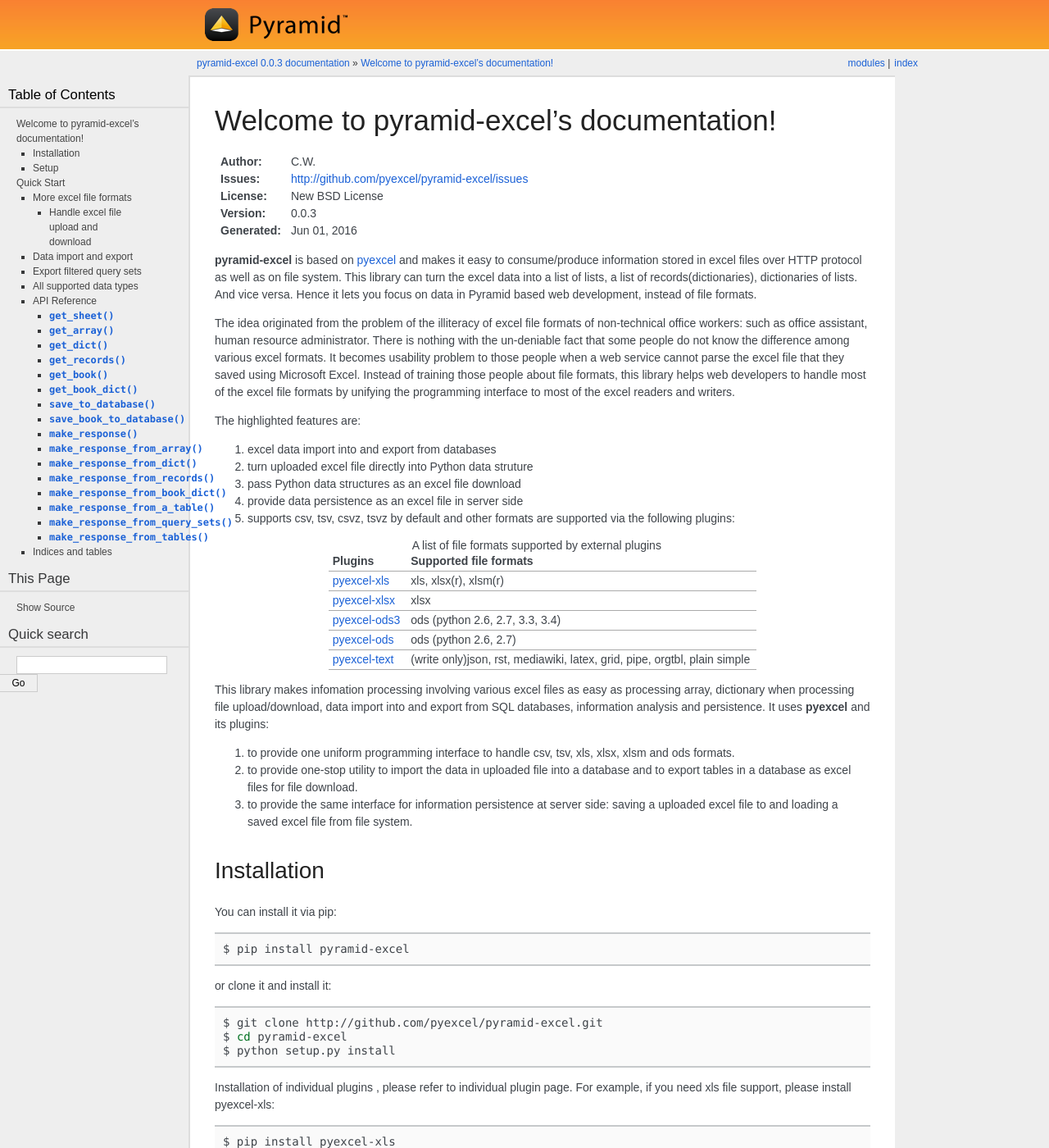
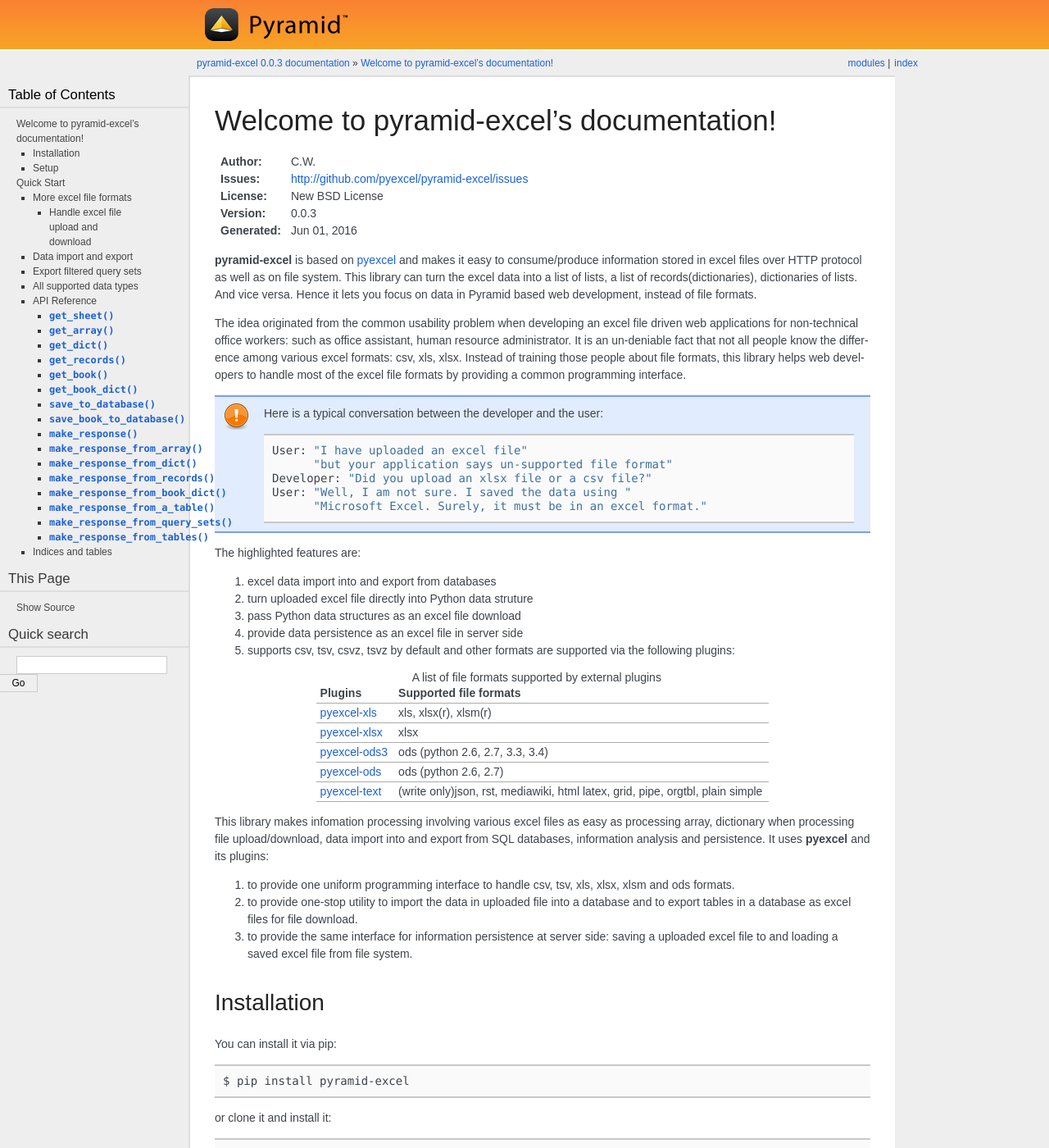
Before and after one commit to pyexcel-webwares/pyramid-excel, a Sphinx documentation site: the page built from docs/source/index.rst, in a window 1280 px wide and 1400 px high. Shown: the whole window at 82% size. Built offline with Sphinx 7.4.7, drawn with Linux system fonts in a browser that asks for light colours; some web fonts are replaced; some of the changed text lies outside the part shown.

Commit message:
shorten the sentences

```diff
--- a/docs/source/index.rst
+++ b/docs/source/index.rst
@@ -18,14 +18,21 @@
 a list of records(dictionaries), dictionaries of lists. And vice versa. Hence it
 lets you focus on data in Pyramid based web development, instead of file formats.
 
-The idea originated from the problem of the illiteracy of excel file formats of
-non-technical office workers: such as office assistant, human resource administrator.
-There is nothing with the un-deniable fact that some people do not know the
-difference among various excel formats. It becomes usability problem to those
-people when a web service cannot parse the excel file that they saved using
-Microsoft Excel. Instead of training those people about file formats, this library
-helps web developers to handle most of the excel file formats by unifying the
-programming interface to most of the excel readers and writers.
+The idea originated from the common usability problem when developing an excel file
+driven web applications for non-technical office workers: such as office assistant,
+human resource administrator. It is an un-deniable fact that not all people know the
+difference among various excel formats: csv, xls, xlsx. Instead of training those people
+about file formats, this library helps web developers to handle most of the excel file
+formats by providing a common programming interface.
+
+.. note::
+ Here is a typical conversation between the developer and the user::
+
+  User: "I have uploaded an excel file"
+        "but your application says un-supported file format"
+  Developer: "Did you upload an xlsx file or a csv file?"
+  User: "Well, I am not sure. I saved the data using "
+        "Microsoft Excel. Surely, it must be in an excel format."
 
 The highlighted features are:
 
@@ -47,7 +54,7 @@
    `pyexcel-xlsx`_  xlsx
    `pyexcel-ods3`_  ods (python 2.6, 2.7, 3.3, 3.4)
    `pyexcel-ods`_   ods (python 2.6, 2.7)
-   `pyexcel-text`_  (write only)json, rst, mediawiki,
+   `pyexcel-text`_  (write only)json, rst, mediawiki, html
                     latex, grid, pipe, orgtbl, plain simple
    ================ ========================================
 
@@ -177,14 +184,15 @@
 More excel file formats
 ------------------------
 
-The example application understands csv, tsv and its zipped variants: csvz and tsvz. If you would like to expand the list of supported excel file formats (see :ref:`file-format-list`) for your own application, you could include one or all of the following import lines right after **pyramid-excel** is imported::
+The example application understands csv, tsv and its zipped variants: csvz and tsvz. If you would like to expand the list of supported excel file formats (see :ref:`file-format-list`) for your own application, you could install one or all of the following::
 
-    import pyexcel.ext.xls # pip install pyexcel-xls
-    import pyexcel.ext.xlsx # pip install pyexcel-xlsx
-    import pyexcel.ext.ods # pip install pyexcel-ods
+    pip install pyexcel-xls
+    pip install pyexcel-xlsx
+    pip install pyexcel-ods
 
-.. note::
+.. warning::
 
+   If you are using pyexcel <=0.2.1, you still need to import each plugin manually, e.g. `import pyexcel.ext.xls` and
    Your IDE or pyflakes may highlight it as un-used but it is used. The registration of
    the extra file format support happens when the import action is performed
 
```
Also changed, not shown: README.rst (+16 -9 lines), 2 other files.
